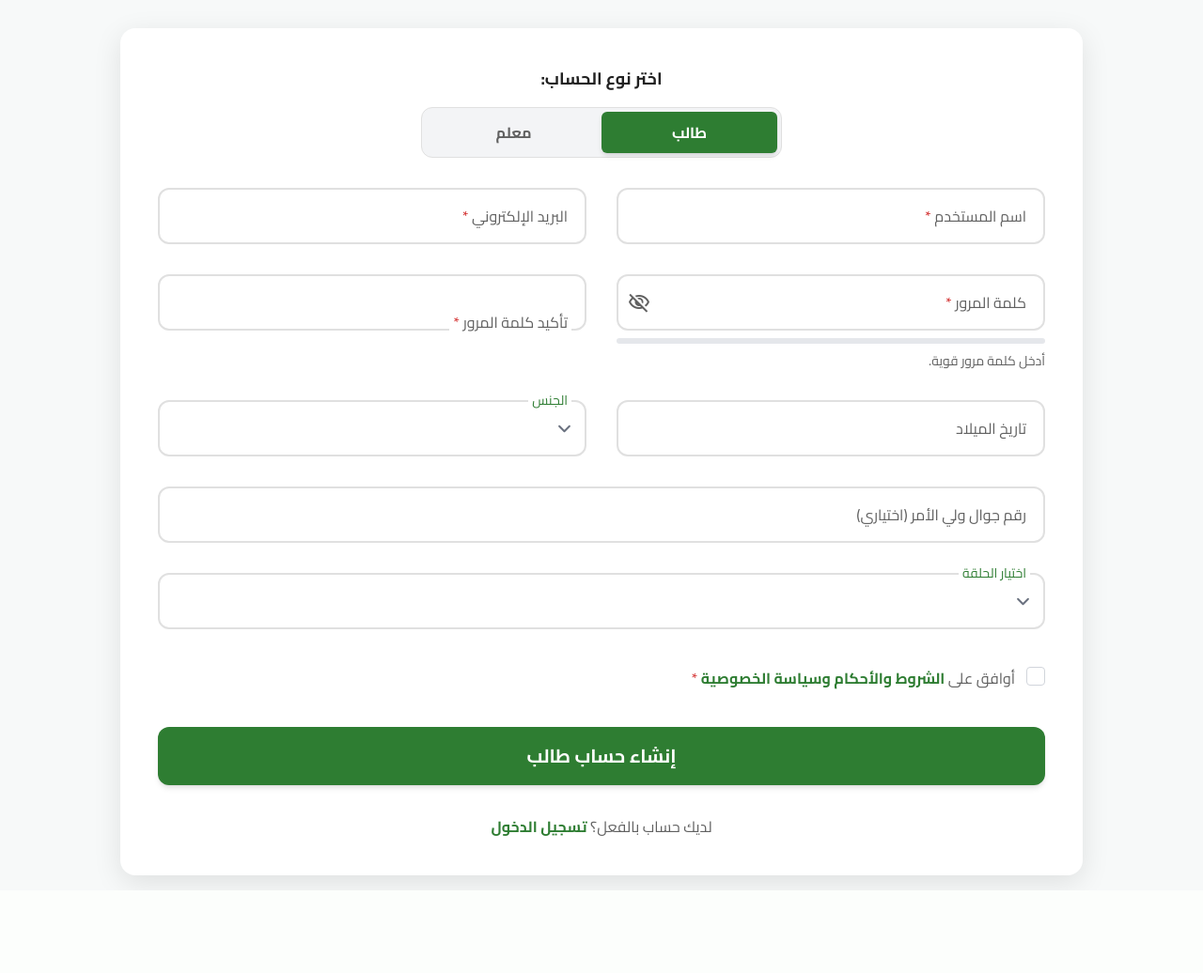
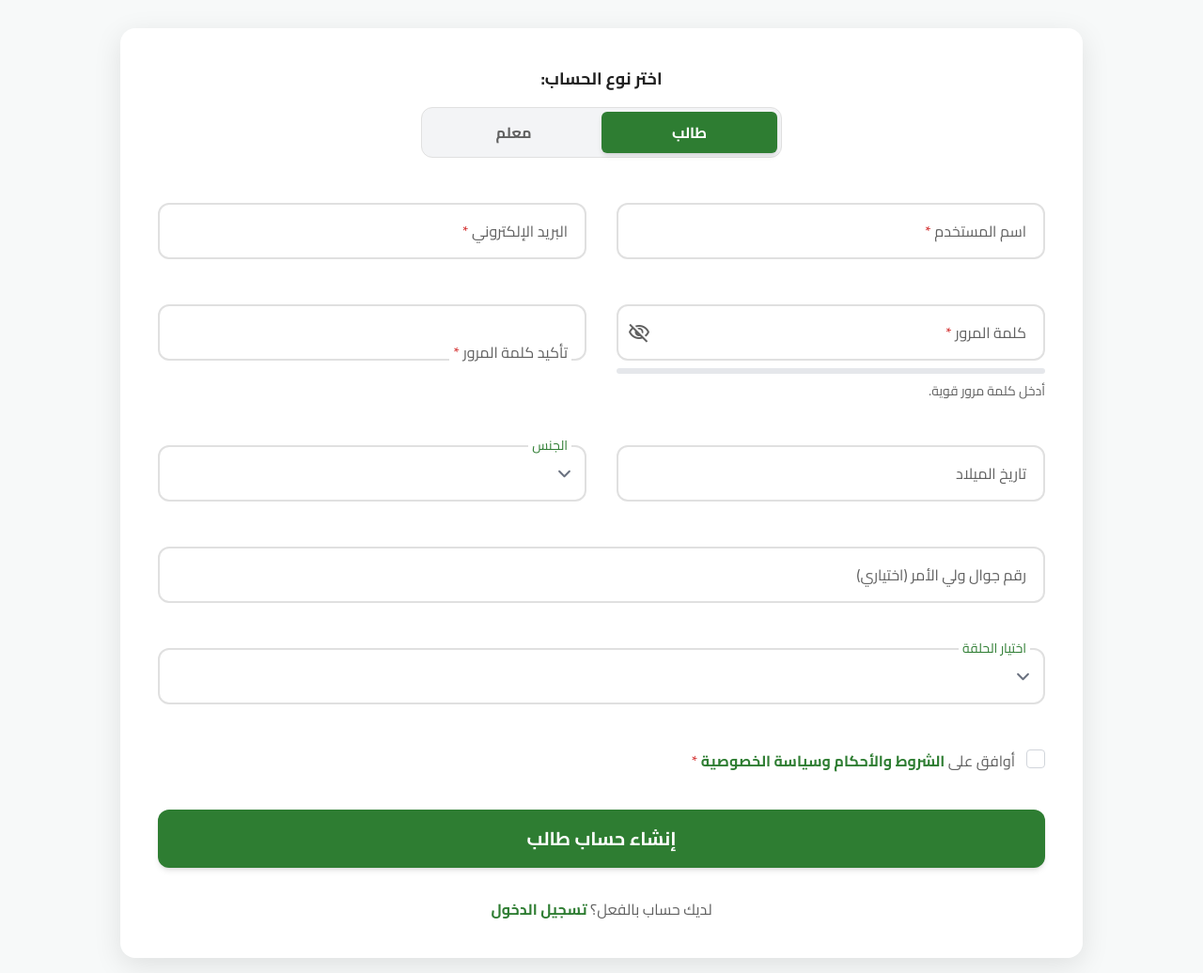
Before and after one commit to muhammednelshazly/Qurantahfiz, a Django app: page /accounts/register/ in a window 1280 px wide. Shown: the part 206-1242 px from the top of the page at 94% size. Before the commit the page ends 1154 px from the top, so only its background shows below. Run offline with Django 5.2, Linux system fonts and the light colour scheme; some libraries are stand-ins or nearby versions.

Commit message:
Update register.html

```diff
--- a/templates/accounts/register.html
+++ b/templates/accounts/register.html
@@ -51,6 +51,9 @@
     .dark .form-input-group label { --label-bg:#1E1E1E; color:#BDBDBD; }
     .form-input:focus~label, .form-input:not(:placeholder-shown)~label{
       top:0; font-size:.875rem; color:#2E7D32;
+    }
+    #registration-form .grid > div {
+    margin-top: 1rem; /* يمكنك زيادة القيمة إلى 1.25rem إذا احتجت مساحة أكبر */
     }
   </style>
 </head>
```
